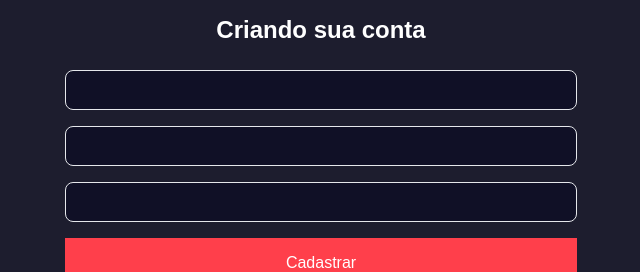
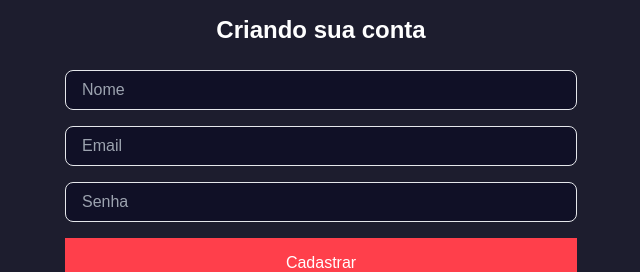
Before and after one commit to isaac545454/pizzaria-full-stack-mobile, a Next.js app in the folder front/: page /signup in a window 1280 px wide. Shown: the part 215-487 px from the top of the page, without its empty margins (319-959 px from the left). Built offline with nearby package versions, Linux system fonts and the light colour scheme.

Commit message:
feat: Config casdastre

```diff
--- a/front/pages/index.tsx
+++ b/front/pages/index.tsx
@@ -16,16 +16,20 @@ import logoImg from "../public/logo.svg";
 export default function Home() {
   const [email, setEmail] = useState("");
   const [password, setPassword] = useState("");
+  const [isLoading, setIsLoading] = useState(false);
   const { signIn } = useContext(AuthContext);
 
   const handleSubmit = async (e: FormEvent) => {
     e.preventDefault();
 
+    if (email === "" || password === "") return alert("preencha os campos");
+    setIsLoading(true);
     let data = {
       email,
       password,
     };
     await signIn(data);
+    setIsLoading(false);
   };
 
   return (
@@ -47,18 +51,18 @@ export default function Home() {
             className="flex flex-col w-[40vw] max-[700px]:w-[80vw]"
           >
             <Input
-              type="text"
+              type="email"
               placeholder="Email"
               onChange={(e) => setEmail(e.target.value)}
               value={email}
             />
             <Input
-              type="text"
+              type="password"
               placeholder="Senha"
               onChange={(e) => setPassword(e.target.value)}
               value={password}
             />
-            <Button loading={false} name="Acessar" />
+            <Button loading={isLoading} name="Acessar" />
           </form>
           <div className="flex justify-center my-4 hover:text-gray-400 transition-colors">
             <Link href="/signup">Não possui uma Conta? Cadastre-se</Link>
--- a/front/pages/signup/index.tsx
+++ b/front/pages/signup/index.tsx
@@ -1,4 +1,4 @@
-import React from "react";
+import React, { FormEvent, useState } from "react";
 import Head from "next/head";
 import Image from "next/image";
 import Link from "next/link";
@@ -8,6 +8,17 @@ import Input from "../../components/Input";
 import Button from "../../components/Button";
 
 export default function index() {
+  const [name, setName] = useState<string>("");
+  const [email, setEmail] = useState<string>("");
+  const [password, setPassword] = useState<string>("");
+  const [isLoading, setIsLoading] = useState<boolean>(false);
+
+  const handleSubmit = async (event: FormEvent) => {
+    event.preventDefault();
+    if (!name || !email || !password) return alert("preencha todos os campos");
+    setIsLoading(true);
+  };
+
   return (
     <>
       <Head>
@@ -26,13 +37,28 @@ export default function index() {
             <h1 className="font-bold text-2xl">Criando sua conta</h1>
           </div>
           <form className="flex flex-col w-[40vw] max-[700px]:w-[80vw]">
-            <Input typeInput="text" placeholderInput="Nome" />
-            <Input typeInput="text" placeholderInput="Email" />
-            <Input typeInput="text" placeholderInput="Senha" />
+            <Input
+              type="text"
+              placeholder="Nome"
+              onChange={(e) => setName(e.target.value)}
+              value={name}
+            />
+            <Input
+              type="email"
+              placeholder="Email"
+              onChange={(e) => setEmail(e.target.value)}
+              value={email}
+            />
+            <Input
+              type="password"
+              placeholder="Senha"
+              onChange={(e) => setPassword(e.target.value)}
+              value={password}
+            />
             <Button
-              loading={false}
+              loading={isLoading}
               name="Cadastrar"
-              onClick={() => alert("ola")}
+              onClick={handleSubmit}
             />
           </form>
         </div>
```
